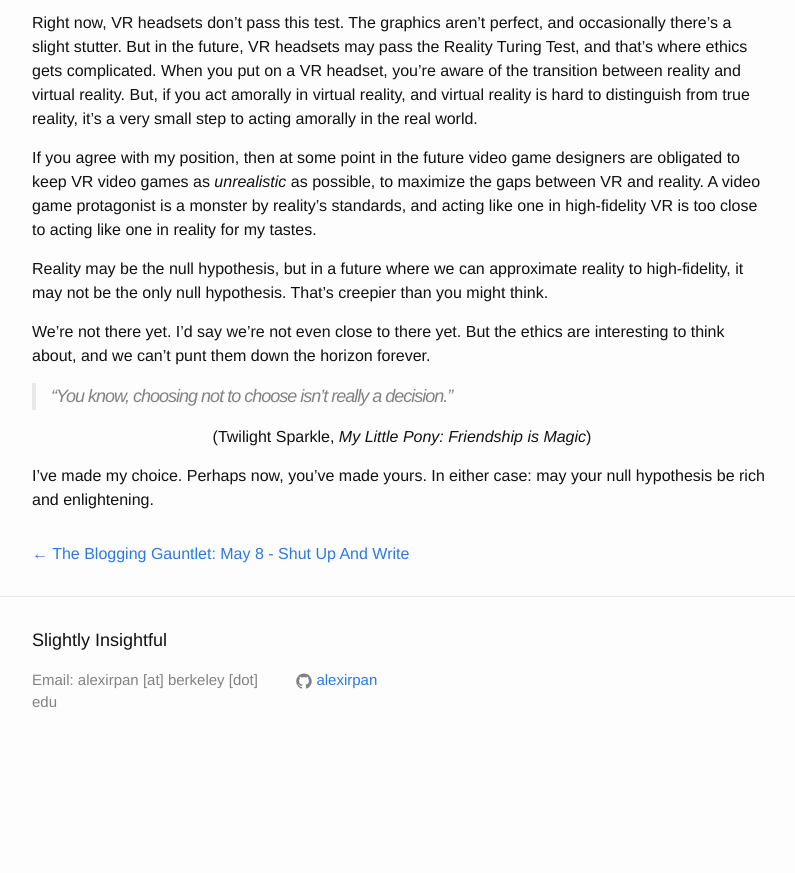
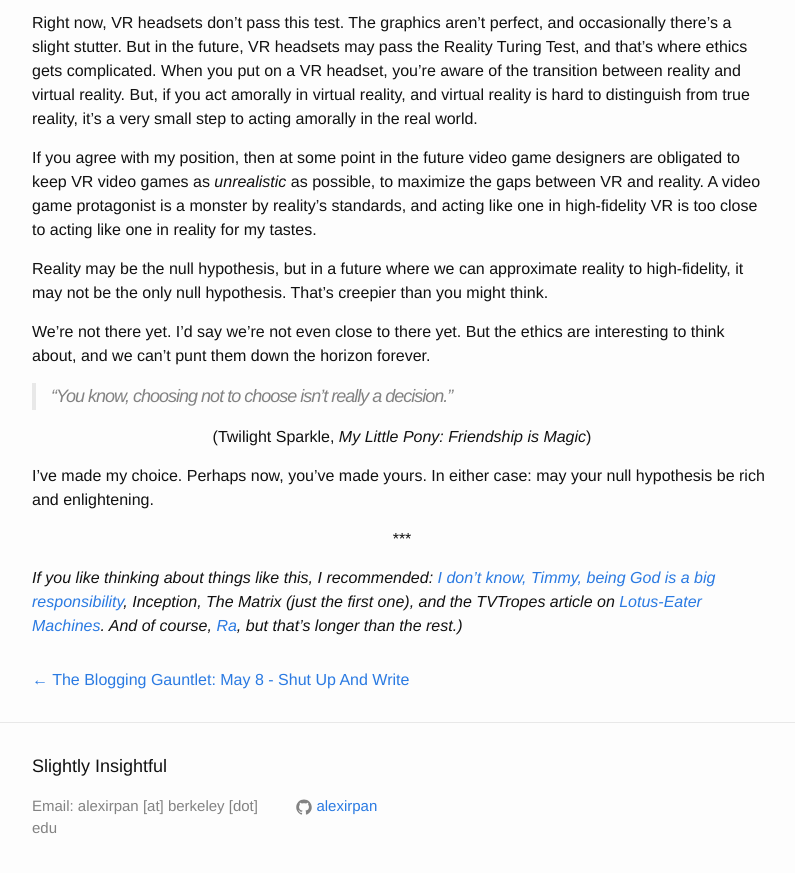
Before and after one commit to alexirpan/alexirpan.github.io, a Jekyll site: the page built from _posts/may2016/2016-05-09-may-9.markdown, in a window 1280 px wide and 900 px high, scrolled down 3228 px. Shown: the top 873 px of the window, without its empty margins (238-1033 px from the left). Built offline with Jekyll 4.4.1, drawn with Linux system fonts in a browser that asks for light colours; before the commit the page ends 4002 px from its top, so only the background shows below that.

Commit message:
Adding a recommended links for tha may9 post

```diff
--- a/_posts/may2016/2016-05-09-may-9.markdown
+++ b/_posts/may2016/2016-05-09-may-9.markdown
@@ -1,7 +1,7 @@
 ---
 layout: post
 title:  "The Blogging Gauntlet: May 9 - Reality is The Null Hypothesis"
-date:   2016-05-09 23:37:00 -0700
+date:   2016-05-09 23:46:00 -0700
 ---
 
 {% include gauntlet.md %}
@@ -146,3 +146,10 @@ are interesting to think about, and we can't punt them down the horizon forever.
 
 I've made my choice. Perhaps now, you've made yours. In either case: may your
 null hypothesis be rich and enlightening.
+
+\*\*\*
+{: .centered }
+
+*If you like thinking about things like this, I recommended: [I don't know, Timmy, being God is a big responsibility](https://qntm.org/responsibility),
+Inception, The Matrix (just the first one), and the TVTropes article on [Lotus-Eater Machines](http://tvtropes.org/pmwiki/pmwiki.php/Main/LotusEaterMachine).
+And of course, [Ra](https://qntm.org/ra), but that's longer than the rest.)*
```
